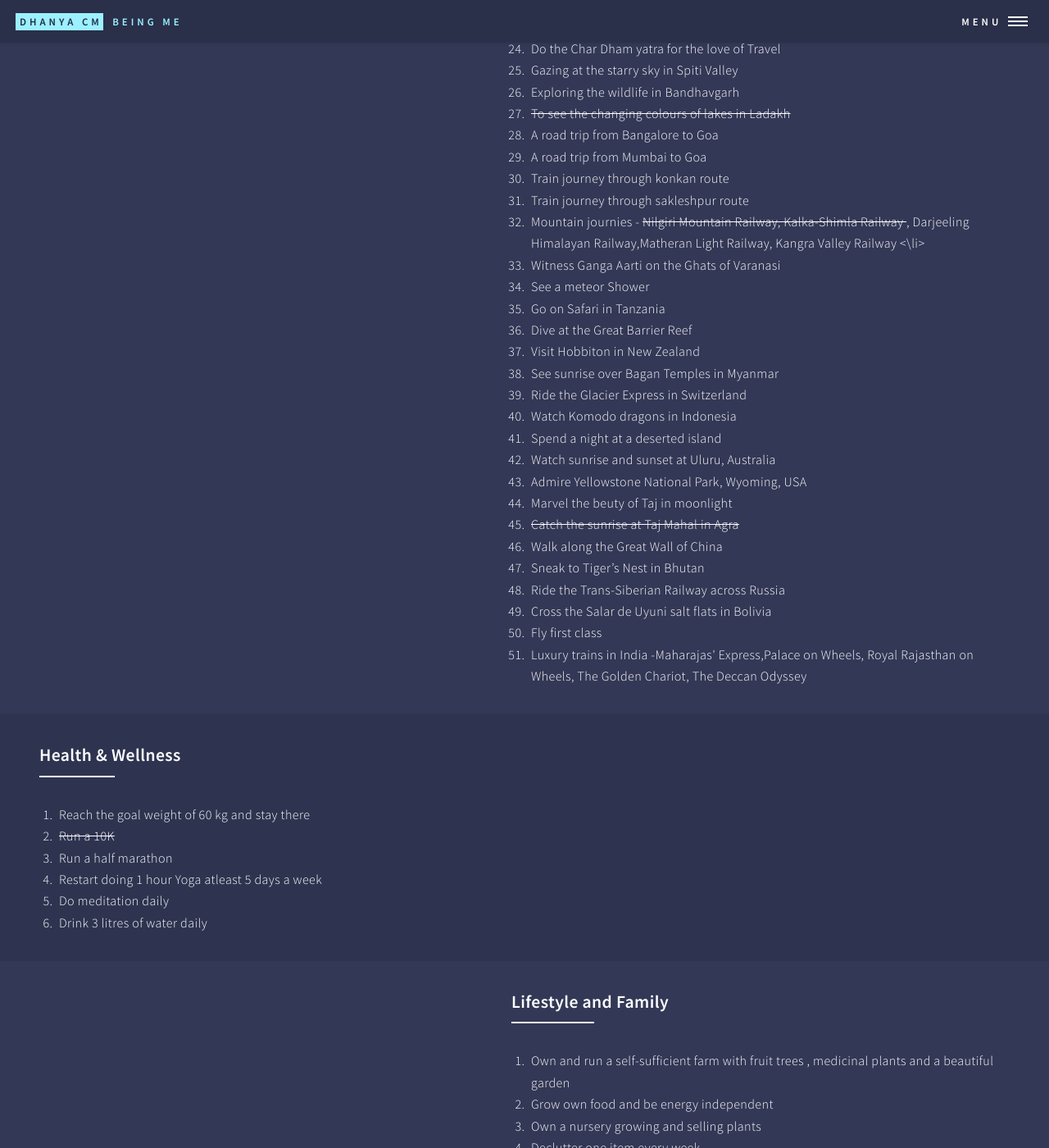
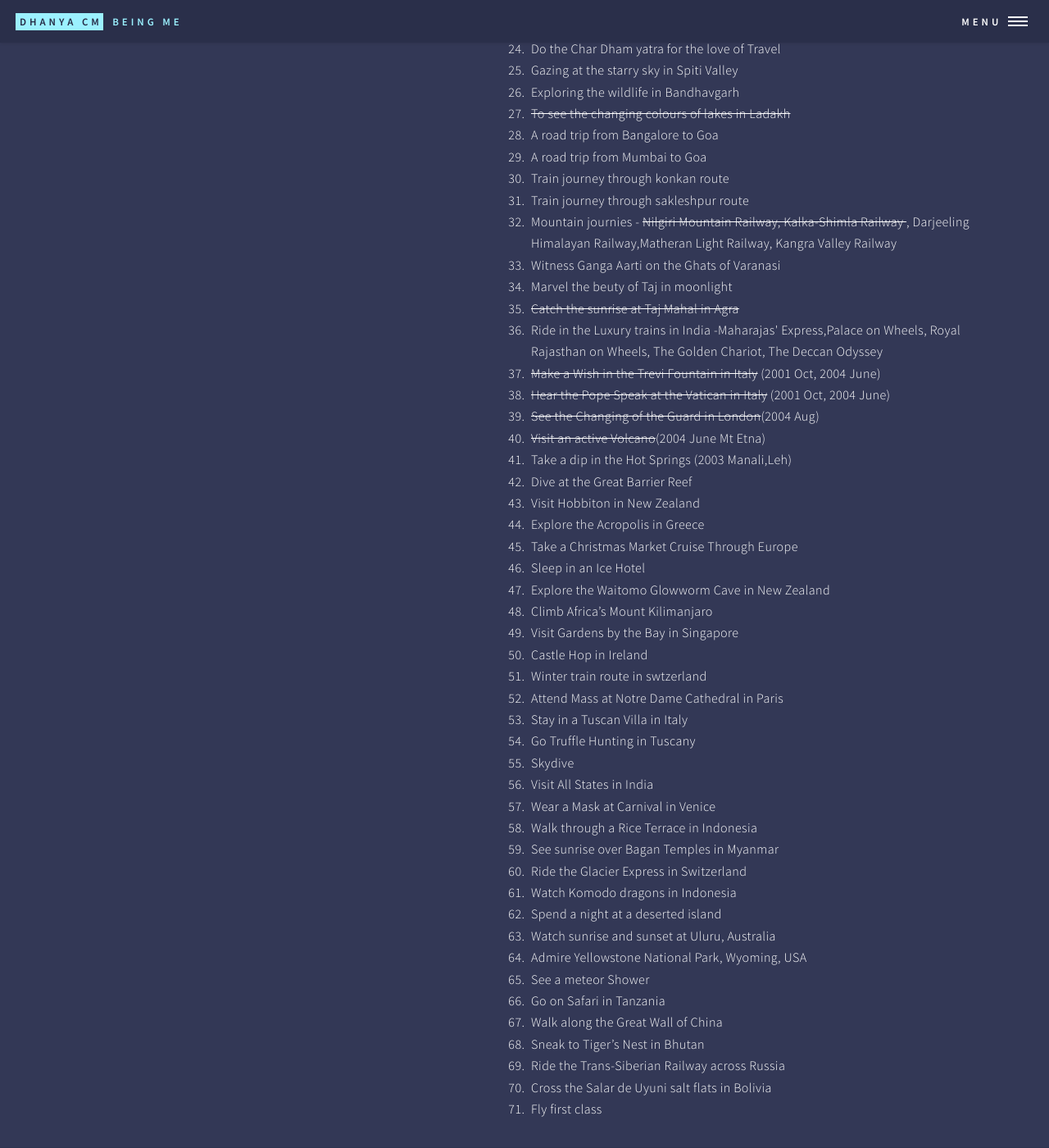
Before and after one commit to dhanyacm/dhanyacm, a Jekyll site: the page built from lifegoals.html, in a window 1280 px wide and 1400 px high, scrolled down 8716 px. Shown: the whole window at 82% size. Built offline with Jekyll 4.4.1, drawn with Linux system fonts in a browser that asks for light colours; some of the changed text lies outside the part shown.

Commit message:
Update lifegoals.html

```diff
--- a/lifegoals.html
+++ b/lifegoals.html
@@ -588,13 +588,13 @@
 							<h3>Experiences</h3>
 						</header>
 						<ol>
-							<li><del>Go on a River rafting trip (Sikkim-2007 , Dandeli-2009 and Coorg-2005) </del></li>
-							<li><del>Go Kayaking (Karwar 2005) </del></li>
-							<li><del> Undersea Walking (Thailand -2007) </del></li>
-							<li><del> Parasailing (Thailand -2007) </del></li>
+							<li><del>Go on a River rafting trip </del>(Sikkim-2007 , Dandeli-2009 and Coorg-2005) </li>
+							<li><del>Go Kayaking  </del>(Karwar 2005)</li>
+							<li><del> Undersea Walking </del>(Thailand -2007) </li>
+							<li><del> Parasailing  </del>(Thailand -2007)</li>
 							<li>Snorkel and Scuba</li>
 							<li>Go in a Cruise ship</li>
-							<li><del>Visit Valley of Flowers (Aug 2009) </del> </li>
+							<li><del>Visit Valley of Flowers  </del> (Aug 2009)</li>
 							<li>Visit Keukenhof during Tulip festival</li>
 							<li>Visit Japan during Cherry Blossoms</li>
 							<li>Visit a tea ceremony in Japan</li>
@@ -619,26 +619,47 @@
 							<li>A road trip from Mumbai to Goa</li>
                                                         <li> Train journey through konkan route </li>
                                                         <li> Train journey through sakleshpur route </li>
-                                                        <li> Mountain journies - <del> Nilgiri Mountain Railway, Kalka-Shimla Railway  </del> , Darjeeling Himalayan Railway,Matheran Light Railway, Kangra Valley Railway  <\li>
+                                                        <li> Mountain journies - <del> Nilgiri Mountain Railway, Kalka-Shimla Railway  </del> , Darjeeling Himalayan Railway,Matheran Light Railway, Kangra Valley Railway </li>
                                                         <li>Witness Ganga Aarti on the Ghats of Varanasi</li>
-							<li>See a meteor Shower</li>
-							<li>Go on Safari in Tanzania</li>
+							<li>Marvel the beuty of Taj in moonlight</li>
+							<li><del>Catch the sunrise at Taj Mahal in Agra</del></li>
+							<li>Ride in the Luxury trains in India -Maharajas' Express,Palace on Wheels, Royal Rajasthan on Wheels, The Golden Chariot, The Deccan Odyssey  </li>
+							<li><del>Make a Wish in the Trevi Fountain in Italy</del> (2001 Oct, 2004 June)</li>
+							<li><del>Hear the Pope Speak at the Vatican in Italy</del> (2001 Oct, 2004 June)</li>
+							<li><del>See the Changing of the Guard in London</del>(2004 Aug)</li>
+							<li><del>Visit an active Volcano</del>(2004 June Mt Etna)</li>
+							<li> Take a dip in the Hot Springs </del>(2003 Manali,Leh)</li>
 							<li>Dive at the Great Barrier Reef</li>
 							<li>Visit Hobbiton in New Zealand</li>
+							<li>Explore the Acropolis in Greece</li>
+							<li>Take a Christmas Market Cruise Through Europe</li>
+							<li>Sleep in an Ice Hotel</li>
+							<li>Explore the Waitomo Glowworm Cave in New Zealand</li>
+							<li>Climb Africa’s Mount Kilimanjaro</li>
+							<li>Visit Gardens by the Bay in Singapore</li>
+							<li>Castle Hop in Ireland</li>
+							<li>Winter train route in swtzerland</li>
+							<li>Attend Mass at Notre Dame Cathedral in Paris</li>
+							<li>Stay in a Tuscan Villa in Italy</li>
+							<li>Go Truffle Hunting in Tuscany</li>
+							<li>Skydive</li>
+							<li>Visit All States in India</li>
+							<li>Wear a Mask at Carnival in Venice</li>
+							<li>Walk through a Rice Terrace in Indonesia</li>
 							<li>See sunrise over Bagan Temples in Myanmar</li>
 							<li>Ride the Glacier Express in Switzerland</li>
 							<li>Watch Komodo dragons in Indonesia</li>
 							<li>Spend a night at a deserted island</li>
 							<li>Watch sunrise and sunset at Uluru, Australia</li>
 							<li>Admire Yellowstone National Park, Wyoming, USA</li>
-							<li>Marvel the beuty of Taj in moonlight</li>
-							<li><del>Catch the sunrise at Taj Mahal in Agra</del></li>
-							<li> Walk along the Great Wall of China</li>
+							<li>See a meteor Shower </li>
+							<li>Go on Safari in Tanzania</li>
+							<li>Walk along the Great Wall of China</li>
 							<li>Sneak to Tiger’s Nest in Bhutan</li>
 							<li>Ride the Trans-Siberian Railway across Russia</li>
 							<li>Cross the Salar de Uyuni salt flats in Bolivia</li>
 							<li>Fly first class</li>
-							<li>Luxury trains in India -Maharajas' Express,Palace on Wheels, Royal Rajasthan on Wheels, The Golden Chariot, The Deccan Odyssey  </li>
+
 						</ol>
 					</div>
 				</div>
```
